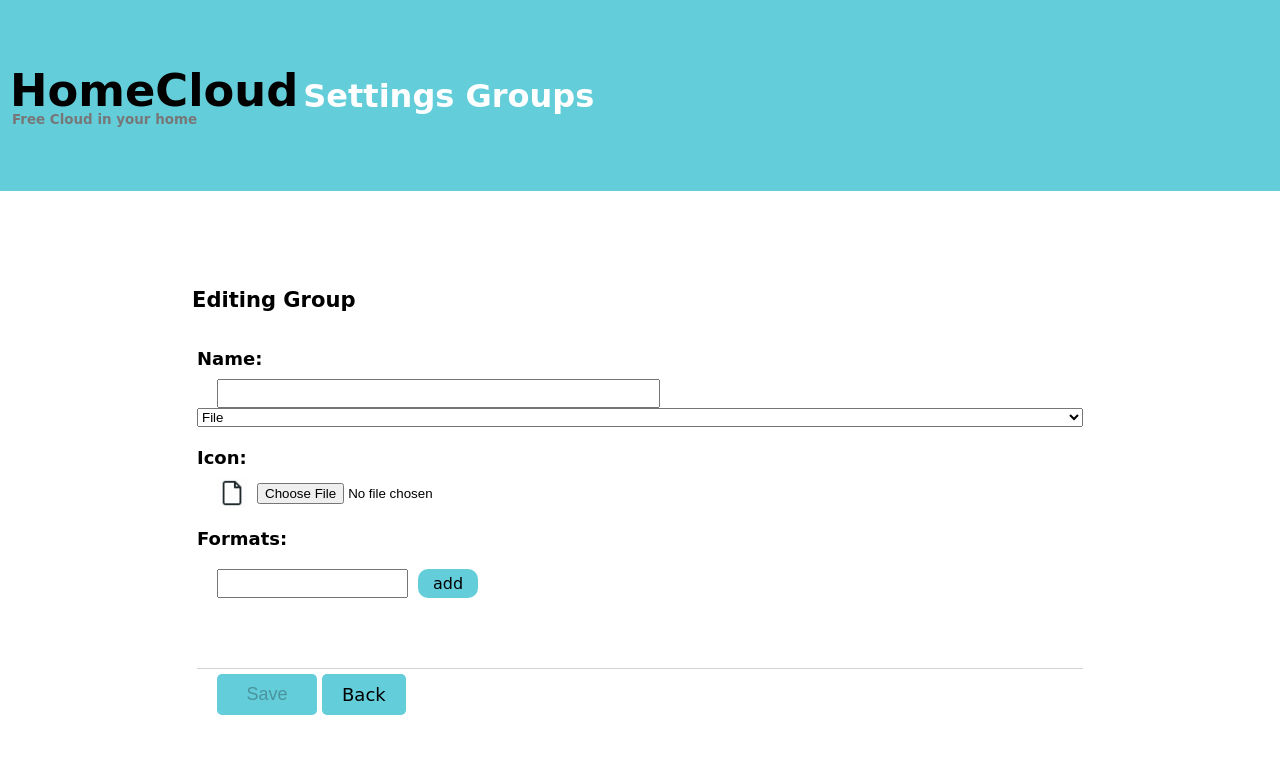
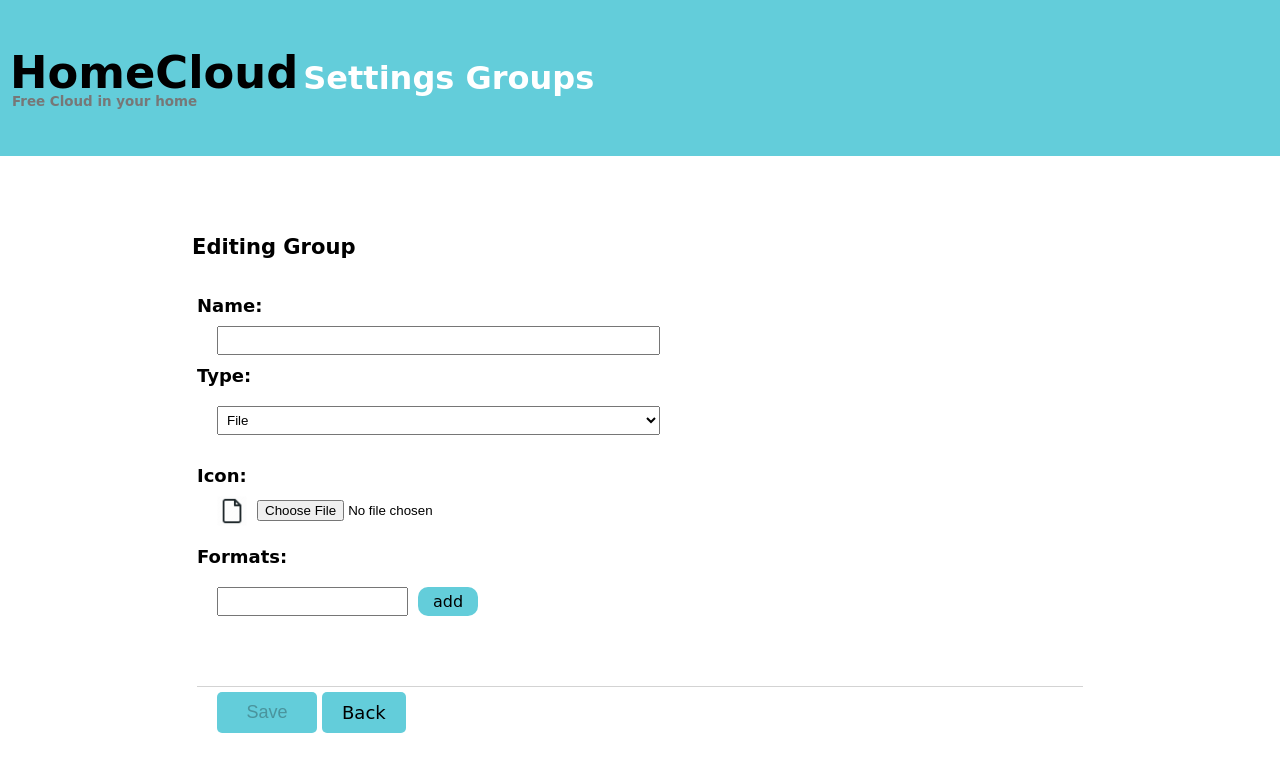
Before and after one commit to nikminer/HomeCloud, a Django app: page /file/settings/groups/edit in a window 1280 px wide. Shown: the top 772 px of the page. Run offline with Django 3.2, Linux system fonts and the light colour scheme; a user stored in the database is signed in.

Commit message:
Fix Edit.html

```diff
--- a/File/templates/Settings/Edit.html
+++ b/File/templates/Settings/Edit.html
@@ -15,6 +15,7 @@
         <span>Name:</span>
         <input type="text" required name="groupname" value="{{name}}">
         <input type="hidden" name="firstname" value="{{name}}">
+        <span>Type:</span>
         <select name="type">
             <option
             {% if type == "file" %}
@@ -107,6 +108,12 @@
         margin:5px;
         display: flex;
         flex-direction: column;
+    }
+    #content>div>select{
+        margin: 10px;
+        margin-left: 20px;
+        padding: 5px;
+        width: 50%;
     }
     #content>div>span{
         margin: 10px;
```
